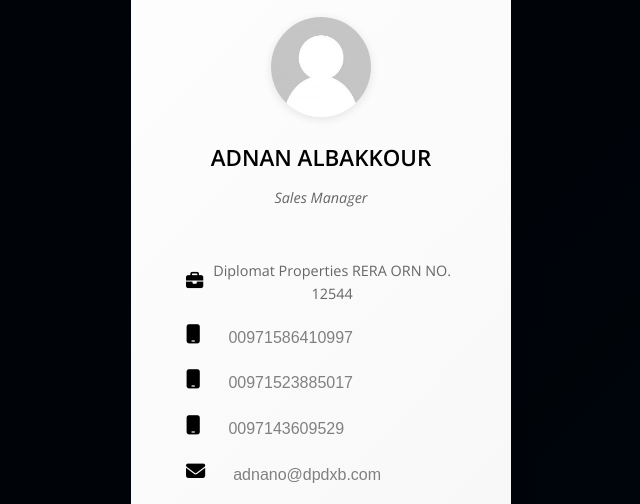
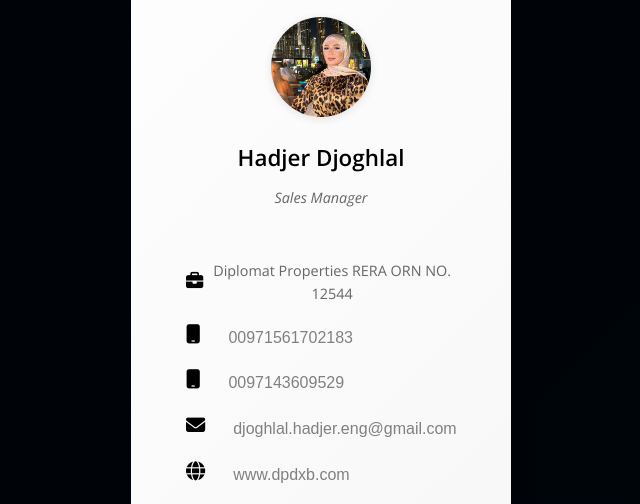
Before and after one commit to Diplomat-Properties/Hadjer-Djoghlal, a plain HTML site: page index.html in a window 1280 px wide. Shown: the part 250-754 px from the top of the page, without its empty margins (319-959 px from the left). Drawn offline with nearby package versions, Linux system fonts and the light colour scheme.

Commit message:
Update index.html

```diff
--- a/index.html
+++ b/index.html
@@ -22,17 +22,17 @@
     </div>
 
     <div class="agent-section">
-      <img src="img/blank.jpg" alt="Agent Photo" class="agent-photo">
-      <h3 class="agent-name">ADNAN ALBAKKOUR</h3>
+      <img src="img/Hadjer.jpeg" alt="Agent Photo" class="agent-photo">
+      <h3 class="agent-name">Hadjer Djoghlal</h3>
       <p class="agent-role">Sales Manager</p>
       <p class="agent-registration"><span class="registration-symbol"><i class="fa-solid fa-briefcase detail-icon"></i></span> Diplomat Properties RERA ORN NO. 12544</p>
     </div>
 
     <div class="card-details">
-      <p><i class="fa-solid fa-mobile detail-icon"></i> <a href="tel:00971586410997">00971586410997</a></p>
-      <p><i class="fa-solid fa-mobile detail-icon"></i> <a href="tel:00971523885017">00971523885017</a></p>
+      <p><i class="fa-solid fa-mobile detail-icon"></i> <a href="tel:00971561702183">00971561702183</a></p>
+
       <p><i class="fa-solid fa-mobile detail-icon"></i> <a href="tel:0097143609529">0097143609529</a></p>
-      <p><i class="fas fa-envelope detail-icon"></i> <a href="mailto:adnano@dpdxb.com">adnano@dpdxb.com</a></p>
+      <p><i class="fas fa-envelope detail-icon"></i> <a href="mailto:djoghlal.hadjer.eng@gmail.com">djoghlal.hadjer.eng@gmail.com</a></p>
       <p><i class="fas fa-globe detail-icon"></i> <a href="http://www.dpdxb.com" target="_blank">www.dpdxb.com</a></p>
       <p><i class="fas fa-map-marker-alt detail-icon"></i> <a href="https://www.google.com/maps/search/?api=1&query=PO+Box+No+181702+Office+NO.807+Opal+Tower+Business+Bay%2C+Dubai+UAE" target="_blank">PO Box No 181702 Office NO.807 Opal Tower Business Bay, Dubai UAE</a></p>
     </div>
```
